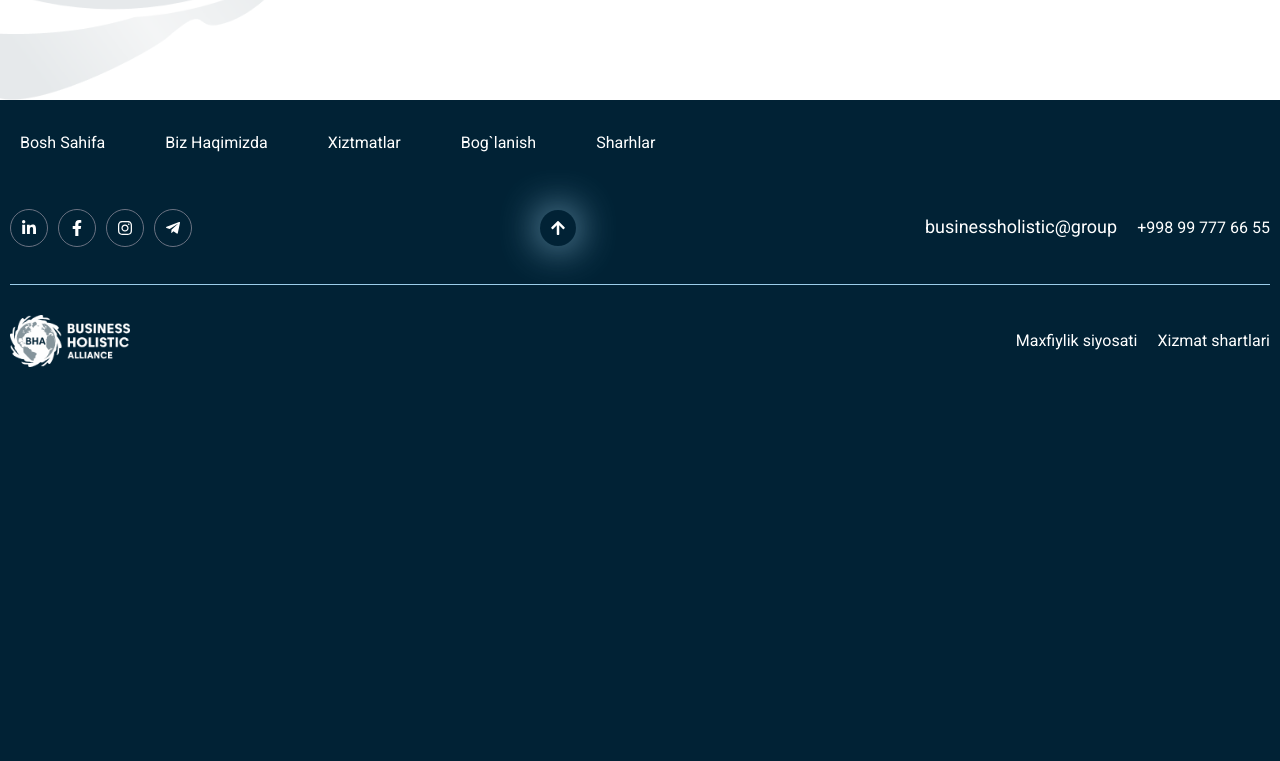
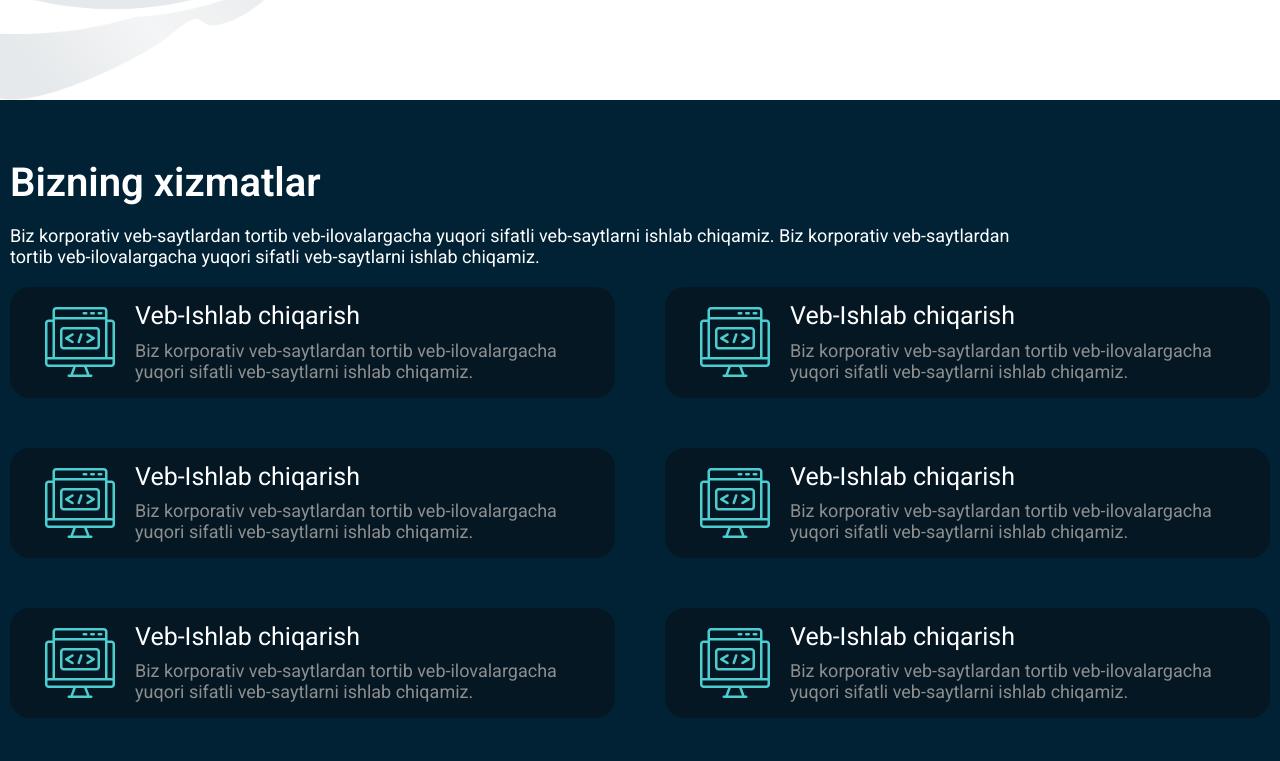
Before and after one commit to DavronNabijonv/businus, a React (Vite) app: page / in a window 1280 px wide. Shown: the part 1559-2320 px from the top of the page. Before the commit the page ends 1956 px from the top, so only its background shows below. Built offline with nearby package versions, Linux system fonts and the light colour scheme.

Commit message:
main services part

```diff
--- a/src/App.css
+++ b/src/App.css
@@ -106,6 +106,9 @@
   background-repeat: no-repeat;
   background-size: contain;
 }
+.mainServiceGrp:hover{
+  box-shadow:10px 10px 4px #4cced0;
+}
 
 .arrow-btn:hover,
 .call-btn:hover{
--- a/src/layouts/section1.tsx
+++ b/src/layouts/section1.tsx
@@ -1,5 +1,6 @@
 
 import Main_about from '../page_parts/main_about'
+import Main_service from '../page_parts/main_service'
 import Show_case from '../page_parts/show_case'
 
 export default function Section1() {
@@ -7,6 +8,7 @@ export default function Section1() {
     <div>
       <Show_case/>
       <Main_about/>
+      <Main_service/>
     </div>
   )
 }
--- /dev/null
+++ b/src/page_parts/main_service.tsx
@@ -0,0 +1,70 @@
+import TextTranslater from "../components/textTranslater";
+
+// image
+import camp from "../assets/Frame.png";
+
+export default function Main_service() {
+  const mainService = [
+    {
+      id: 1,
+      image: camp,
+      title: "our-s1-title",
+      txt: "our-s1-txt",
+    },
+    {
+      id: 2,
+      image: camp,
+      title: "our-s1-title",
+      txt: "our-s1-txt",
+    },
+    {
+      id: 3,
+      image: camp,
+      title: "our-s1-title",
+      txt: "our-s1-txt",
+    },
+    {
+      id: 4,
+      image: camp,
+      title: "our-s1-title",
+      txt: "our-s1-txt",
+    },
+    {
+      id: 5,
+      image: camp,
+      title: "our-s1-title",
+      txt: "our-s1-txt",
+    },
+    {
+      id: 6,
+      image: camp,
+      title: "our-s1-title",
+      txt: "our-s1-txt",
+    },
+  ];
+
+  return (
+    <div className=" main_service py-[50px] ">
+      <div className="container flex flex-col gap-[20px] ">
+        <TextTranslater txt="our-s" txt_styles=" text-white sm:text-[40px] text-[30px] font-[600] " />
+        <TextTranslater txt="our-s-txt" txt_styles=" text-white sm:text-[18px] text-[16px] max-w-[1000px] w-full " />
+        <div className="grid_grp grid lg:grid-cols-2 grid-cols-1 xl:gap-[50px] lg:gap-[25px] gap-[40px] ">
+          {mainService.map((item) => (
+            <div  key={item.id} className=" mainServiceGrp flex items-center gap-[15px] bg-[#041723] rounded-[20px] py-[15px] sm:px-[30px] px-[10px] ">
+              <img
+                src={item.image}
+                loading="lazy"
+                alt="services image"
+                className=""
+              />
+              <div className="flex flex-col gap-[10px] " >
+                <TextTranslater txt="our-s1-title" txt_styles=" text-white sm:text-[25px] text-[20px] " />
+                <TextTranslater txt="our-s1-txt" txt_styles=" text-[#8e8e8e] sm:text-[18px] text-[16px] " />
+              </div>
+            </div>
+          ))}
+        </div>
+      </div>
+    </div>
+  );
+}
```
